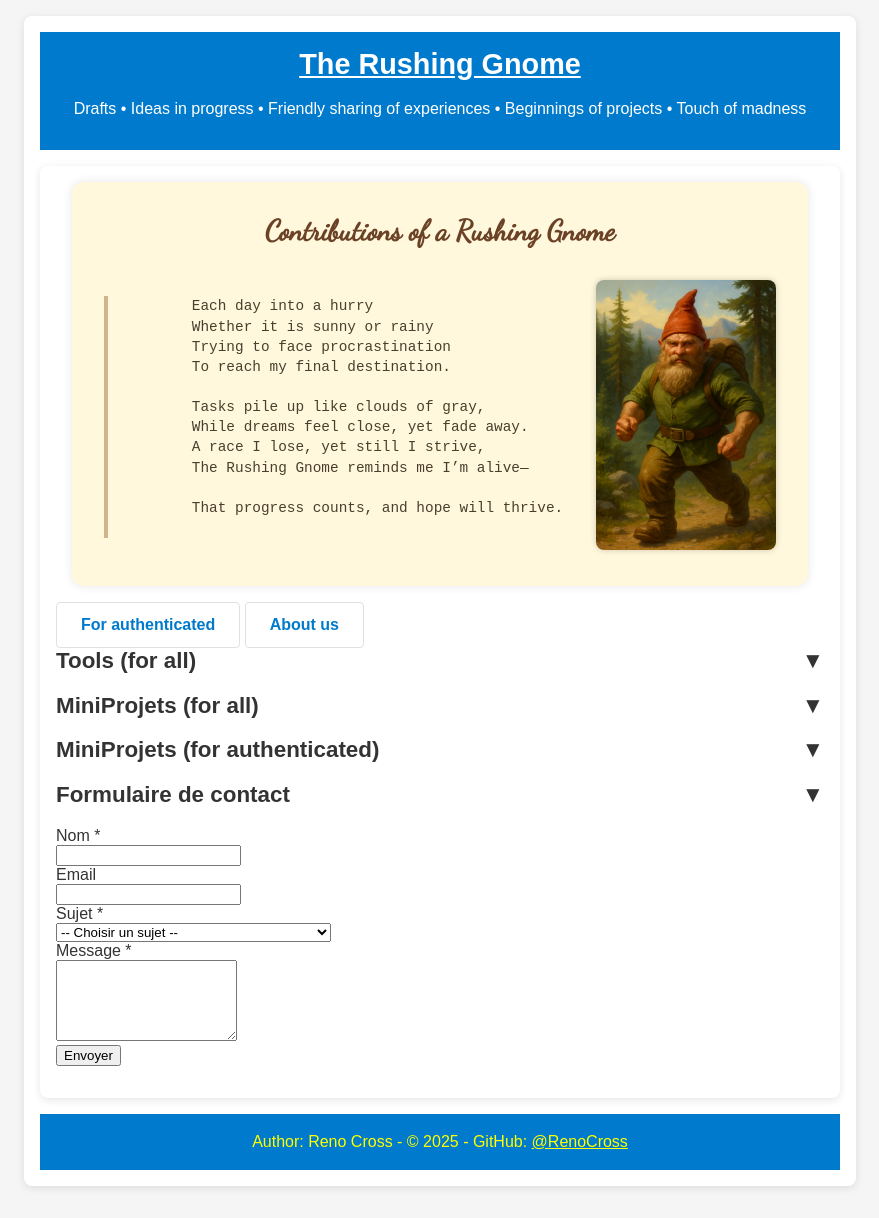
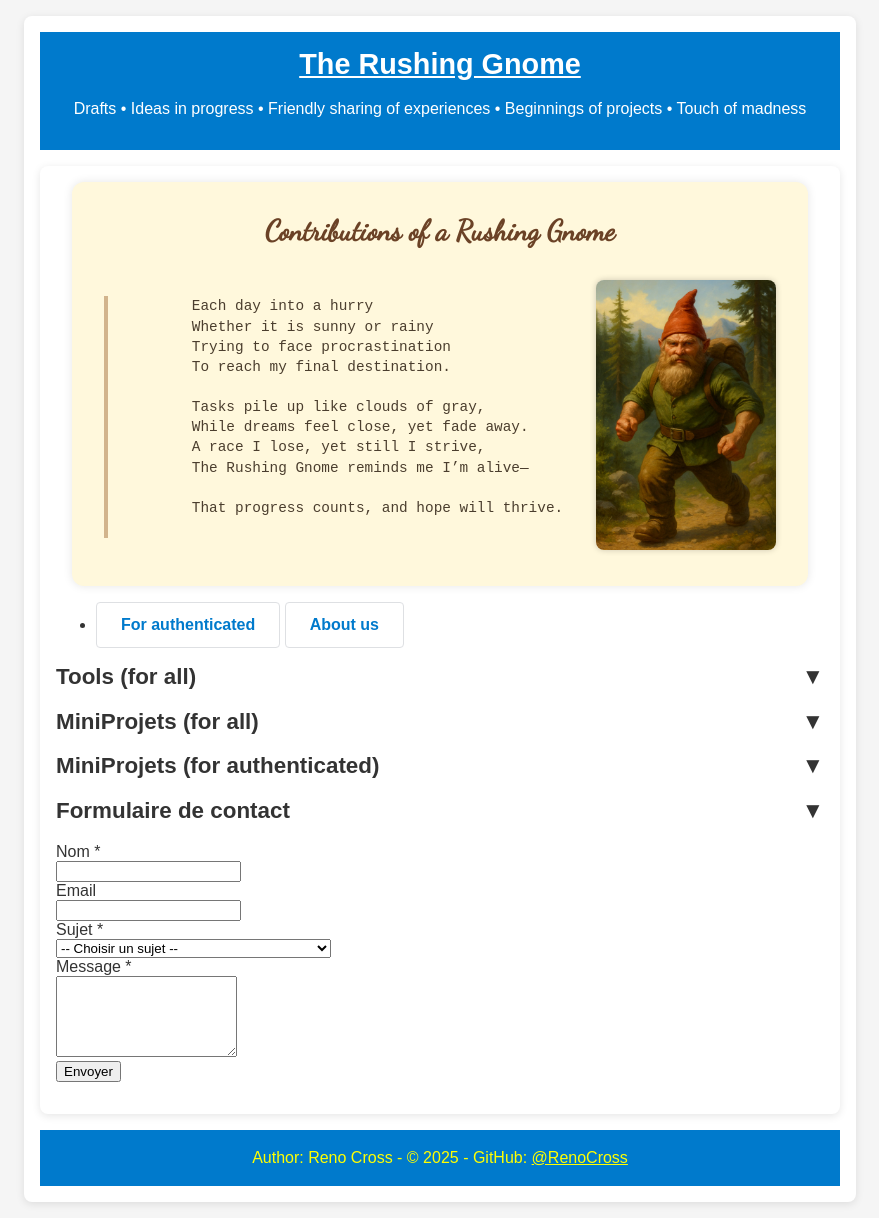
Before and after one commit to RenoCross/the-rushing-gnome, a Jekyll site: the page built from index.html, in a window 1280 px wide. Shown: the whole page, without its empty margins (200-1079 px from the left). Built offline with Jekyll 4.4.1, drawn with Linux system fonts in a browser that asks for light colours.

Commit message:
Update index.html

```diff
--- a/index.html
+++ b/index.html
@@ -28,9 +28,12 @@
     <!-- <img src="{{ '/assets/images/nain.jpeg' | relative_url }}" alt="Rushing Gnome"> -->
     <div id="gnome-image"></div>
   </section>
-
-  <a href="authenticated.html" class="button">For authenticated</a>
-  <a href="about/about-us.html" class="button">About us</a>
+  <ul class="actions stacked">
+    <li>
+      <a href="authenticated.html" class="button">For authenticated</a>
+      <a href="about/about-us.html" class="button">About us</a>
+    </li>
+  </ul>
 
   <section id="contrib">
 
```
